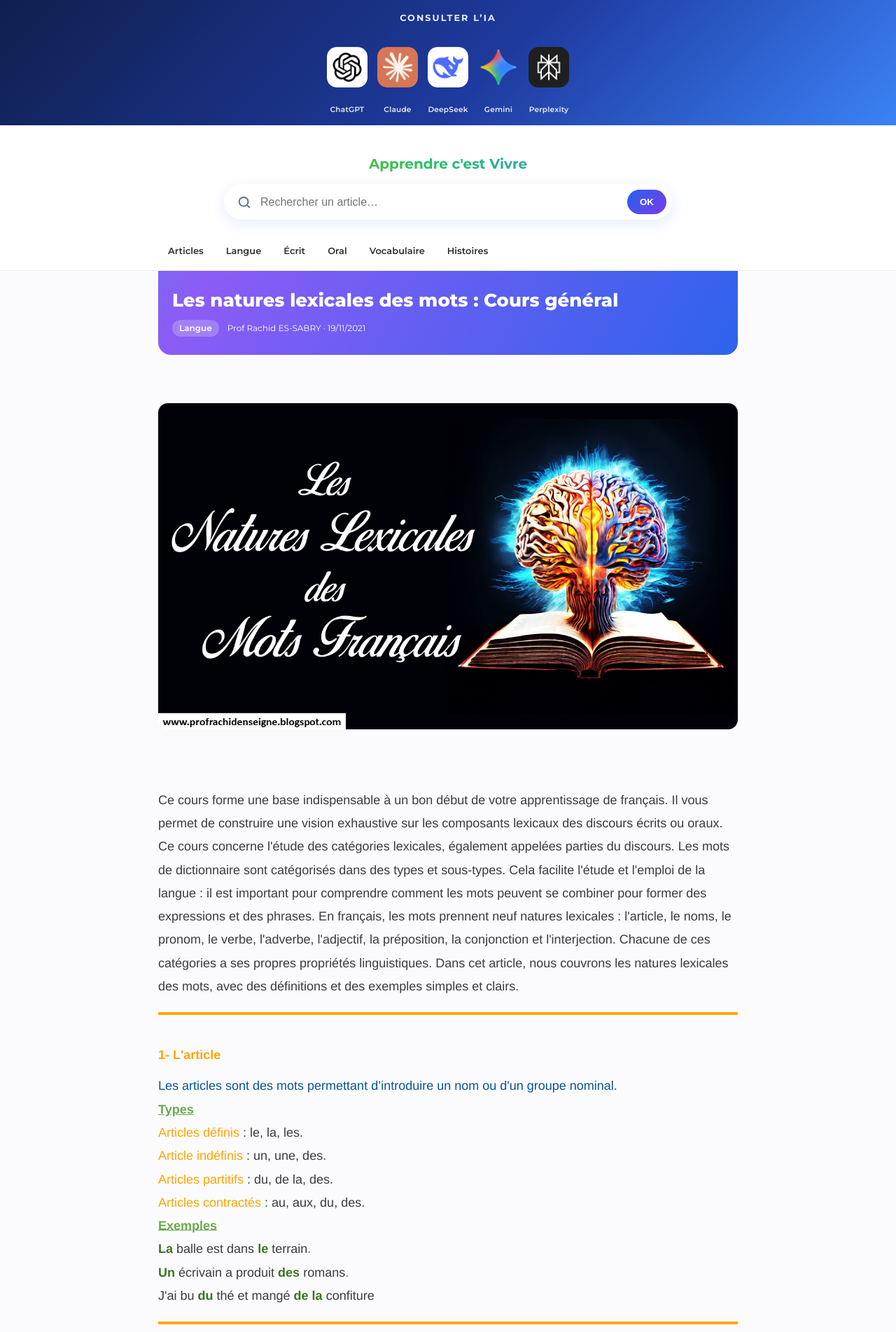
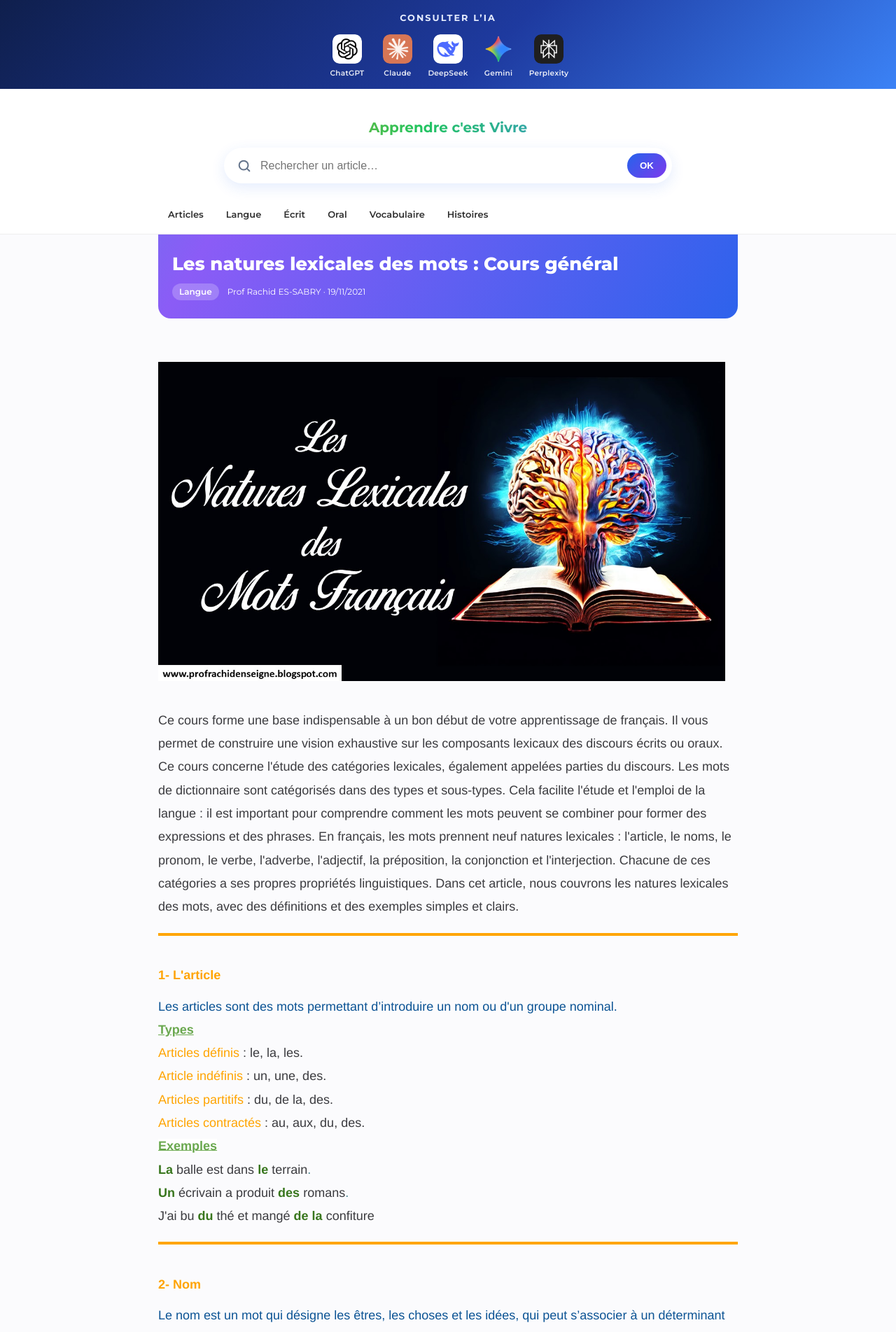
Before and after one commit to profrachidenseigne/profrachidenseigne.github.io, a Jekyll site: the page built from _posts/2021-11-19-natures-lexicales-des-mots-aricle.html, in a window 1280 px wide. Shown: the top 1903 px of the page at 70% size. Built offline with Jekyll 4.4.1, drawn with Linux system fonts in a browser that asks for light colours.

Commit message:
Update style.css

```diff
--- a/assets/css/style.css
+++ b/assets/css/style.css
@@ -93,20 +93,3 @@
 
 @media(prefers-reduced-motion:reduce){.site-name,.hero{animation:none}}
 /* Images des articles : pleine largeur, centrées */
-.post img:not(.no-full), article img:not(.no-full), .post-content img:not(.no-full) {
-  display: block !important;
-  float: none !important;
-  width: 100% !important;
-  max-width: 100% !important;
-  height: auto !important;
-  margin: 18px 0 !important;
-  border-radius: 14px;
-}
-.post a[style*="float"], article a[style*="float"], .post-content a[style*="float"],
-.post .separator, article .separator, .post-content .separator {
-  float: none !important;
-  display: block !important;
-  margin: 0 !important;
-  text-align: center !important;
-}
-.post table img, article table img, .post-content table img { width: 100% !important; margin: 0 !important; }
```
